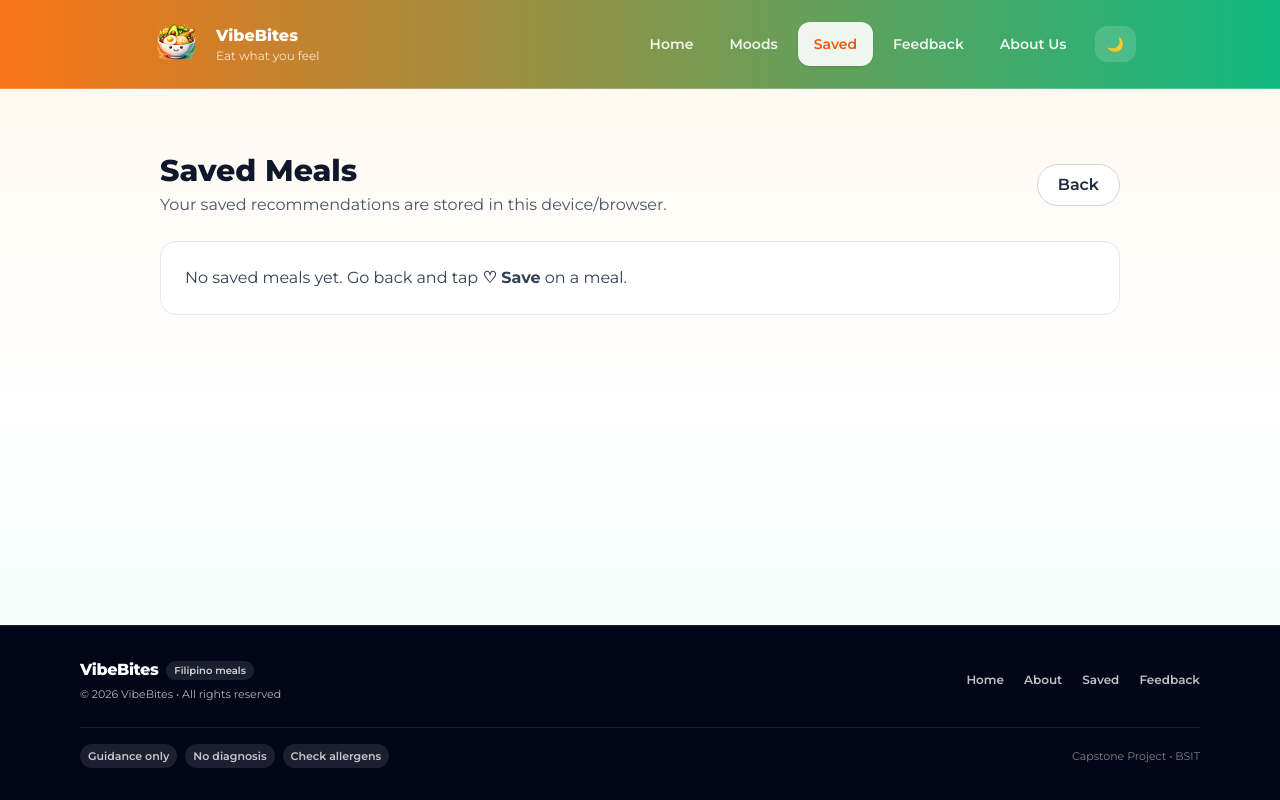
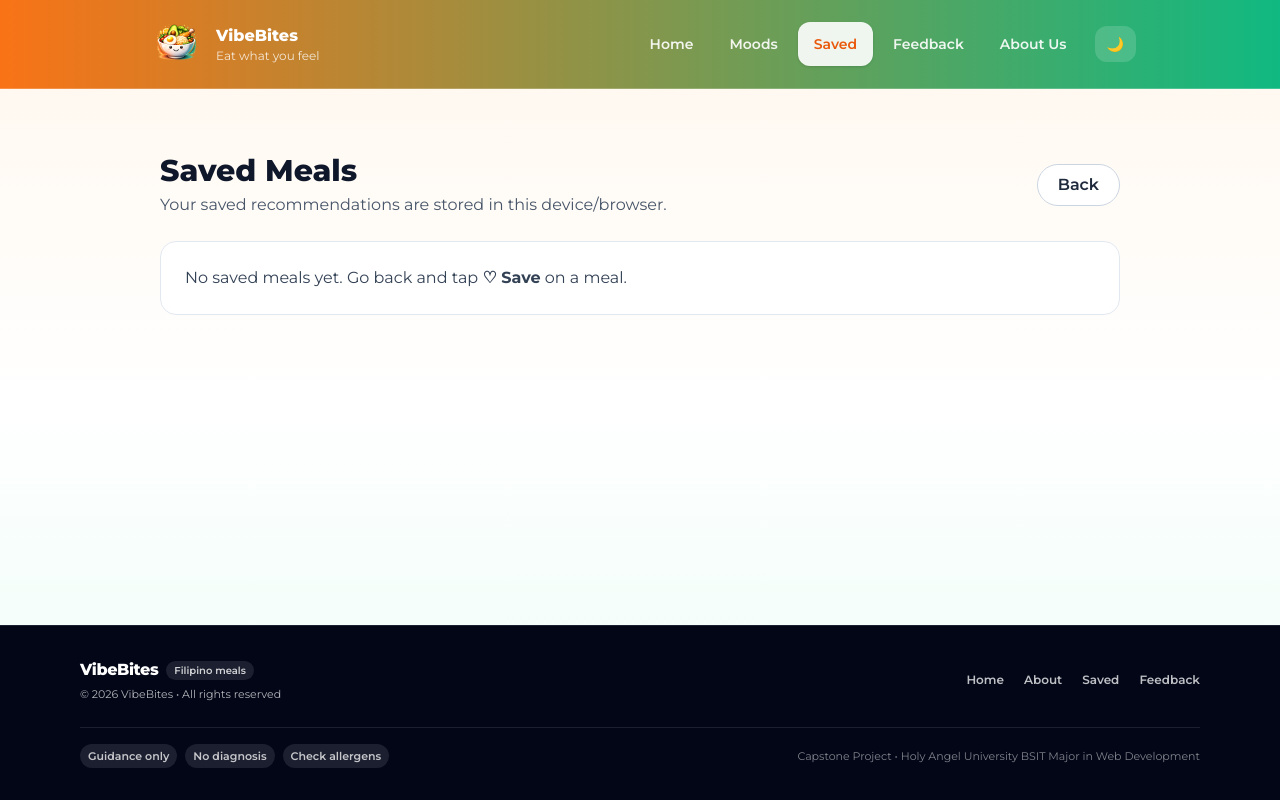
Before and after one commit to ZACERONEEE/vibebites, a React (Create React App) app in the folder frontend/: page /saved in a window 1280 px wide. Built offline with nearby package versions, Linux system fonts and the light colour scheme.

Commit message:
Update footer design

```diff
--- a/frontend/src/components/Footer.jsx
+++ b/frontend/src/components/Footer.jsx
@@ -55,7 +55,7 @@ export default function Footer() {
           </div>
 
           <div className="text-white/50">
-            Capstone Project • BSIT
+            Capstone Project • Holy Angel University BSIT Major in Web Development
           </div>
         </div>
       </div>
```
